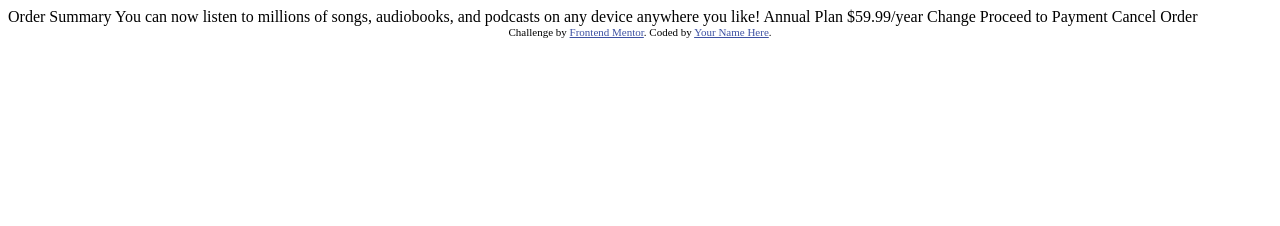
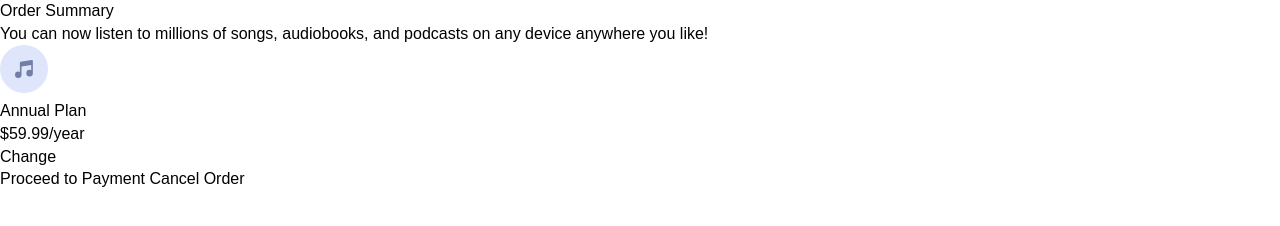
Before and after one commit to Isekku/Order-summary-component, a plain HTML site: page index.html in a window 1280 px wide. Drawn offline with Linux system fonts and the light colour scheme.

Commit message:
Setting up the index.html, reset.css and index.css

```diff
--- a/index.html
+++ b/index.html
@@ -5,33 +5,42 @@
   <meta name="viewport" content="width=device-width, initial-scale=1.0"> <!-- displays site properly based on user's device -->
 
   <link rel="icon" type="image/png" sizes="32x32" href="./images/favicon-32x32.png">
+  <link rel="stylesheet" href="reset.css">
+  <link rel="stylesheet" href="index.css">
 
   <title>Frontend Mentor | Order summary card</title>
-
-  <!-- Feel free to remove these styles or customise in your own stylesheet 👍 -->
-  <style>
-    .attribution { font-size: 11px; text-align: center; }
-    .attribution a { color: hsl(228, 45%, 44%); }
-  </style>
 </head>
 <body>
 
-  Order Summary
+  <div id="mainBox">
 
-  You can now listen to millions of songs, audiobooks, and podcasts on any
-  device anywhere you like!
+    <div id="background"></div>
 
-  Annual Plan
-  $59.99/year
+    <div id="description">
 
-  Change
+      <h1 id="title">Order Summary</h1>
 
-  Proceed to Payment
-  Cancel Order
+      <p id="description">
+        You can now listen to millions of songs, audiobooks, and podcasts on any
+        device anywhere you like!
+      </p>
 
-  <div class="attribution">
-    Challenge by <a href="https://www.frontendmentor.io?ref=challenge" target="_blank">Frontend Mentor</a>.
-    Coded by <a href="#">Your Name Here</a>.
+      <div id="planBox">
+
+        <img src="images/icon-music.svg" id="iconMusic">
+        <h2 id="planTitle">Annual Plan</h2>
+        <p id="price">$59.99/year</p>
+
+        <a href="#" id="changeButton">Change</a>
+
+      </div>
+
+      <a href="#" id="paymentButton">Proceed to Payment</a>
+      <a href="#" id="cancelButton">Cancel Order</a>
+
+    </div>
+
   </div>
+
 </body>
 </html>
```
Also changed, not shown: index.css (added), 1 other file.
